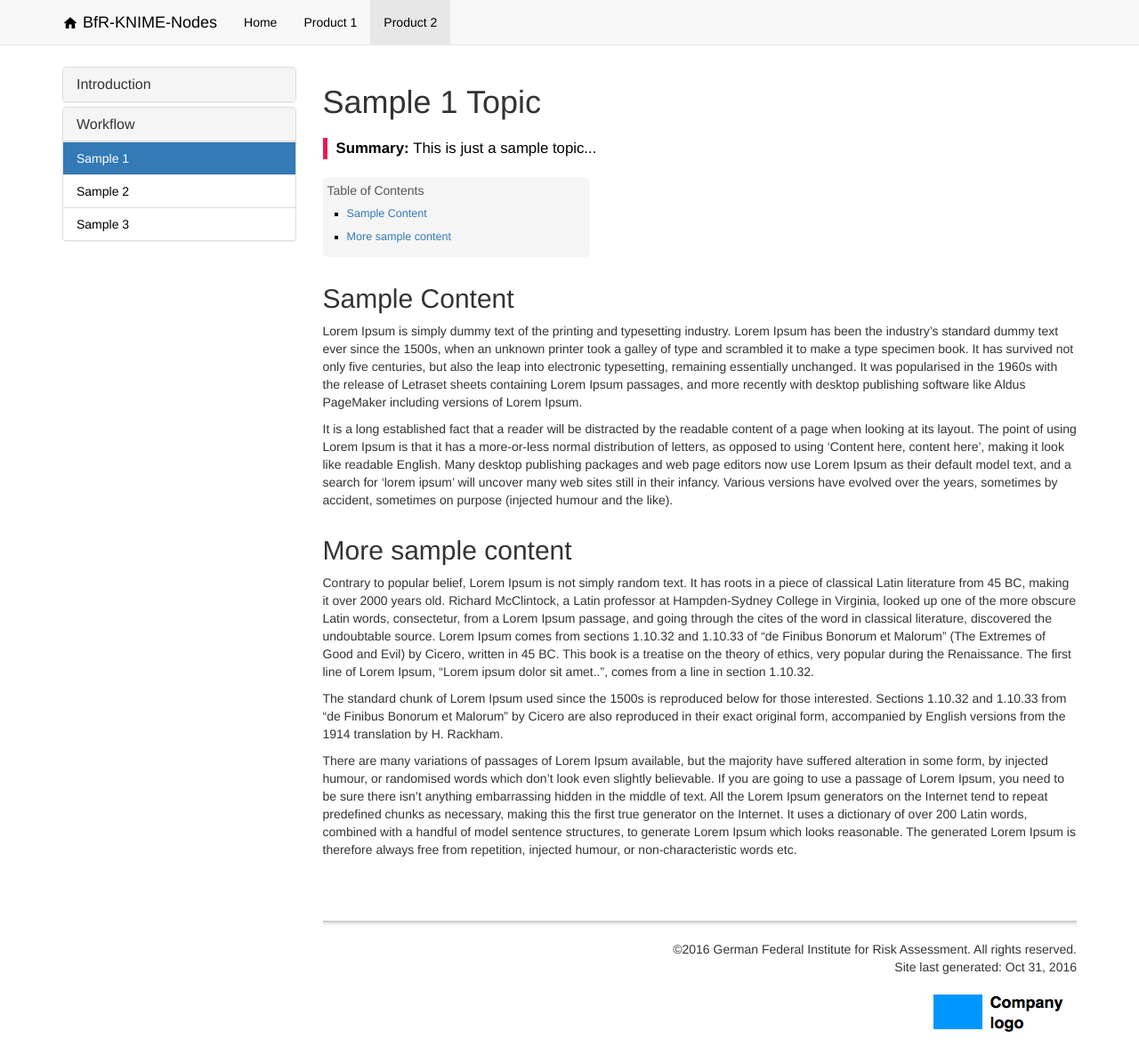
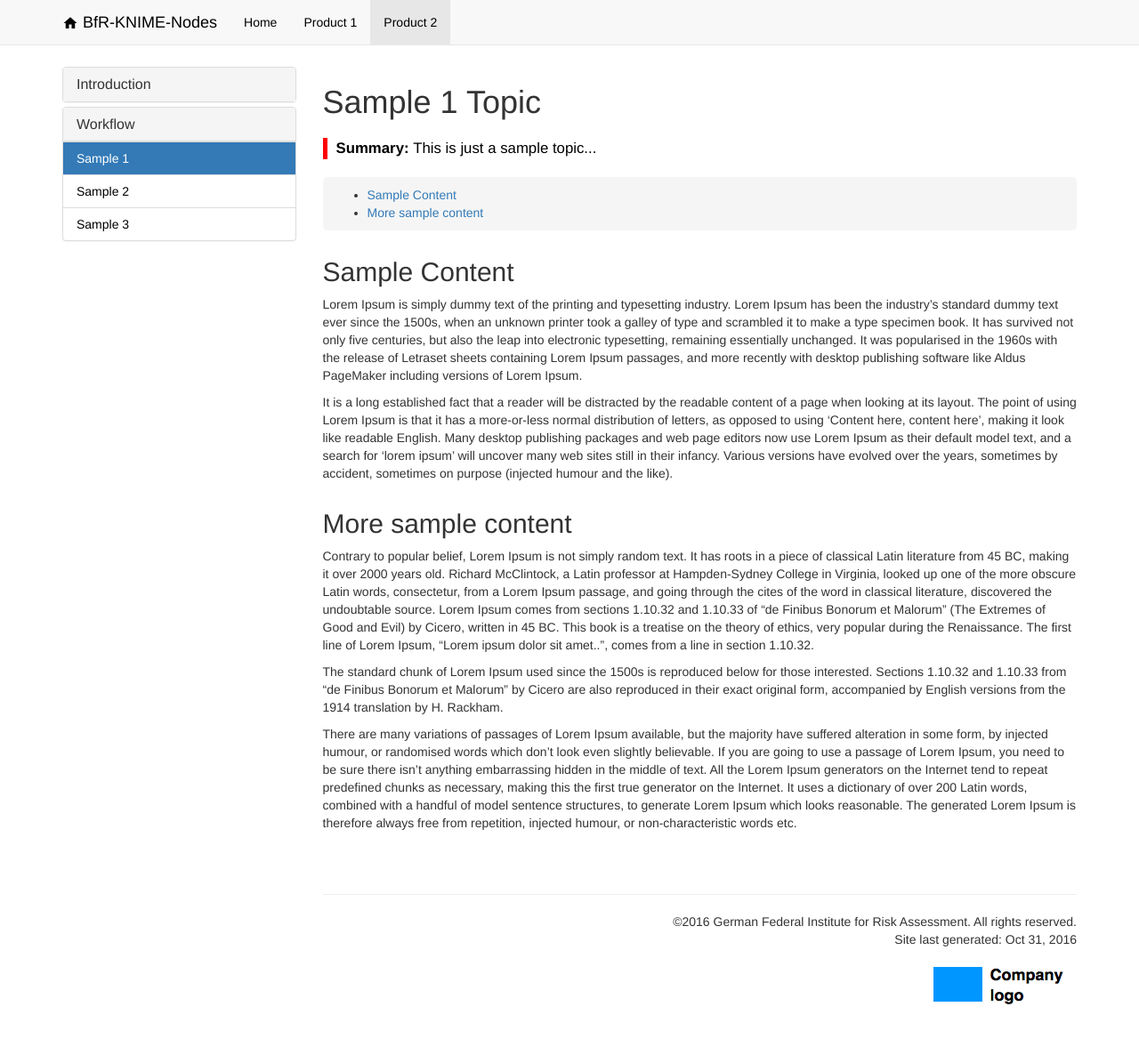
Before and after one commit to SiLeBAT/documentation-template, a Jekyll site: the page built from pages/product2/p2_sample1.md, in a window 1280 px wide and 1186 px high. Shown: the whole window at 89% size. Built offline with Jekyll 4.4.1, drawn with Linux system fonts in a browser that asks for light colours; nearby versions of some CDN libraries; comment, search, counter and statistics services are not loaded.

Commit message:
unused stuff removed

```diff
--- a/_includes/footer.html
+++ b/_includes/footer.html
@@ -1,4 +1,5 @@
 <footer>
+    <hr>
     <div class="row">
         <div class="col-lg-12">
             &copy;{{ site.time | date: "%Y" }} {{site.company_name}}. All rights reserved. <br /> {% if page.last_updated %}<span>Page last updated:</span> {{page.last_updated}}<br/>{% endif %} Site last generated: {{ site.time | date: "%b %-d, %Y" }}
--- a/_layouts/page.html
+++ b/_layouts/page.html
@@ -16,5 +16,4 @@ layout: default
 
 </div>
 
-<hr id="shaded"/>
 {% include footer.html %}
--- a/css/customstyles.css
+++ b/css/customstyles.css
@@ -8,6 +8,7 @@ img {
 
 footer {
     text-align: right;
+    margin-top: 70px;
 }
 
 i {
@@ -20,9 +21,9 @@ h3[id],
 h4[id],
 h5[id],
 h6[id],
-dt[id]{
-padding-top: 60px;
-margin-top: -40px
+dt[id] {
+    padding-top: 60px;
+    margin-top: -40px
 }
 
 .navbar-toggle {
@@ -41,21 +42,11 @@ margin-top: -40px
     color: #000;
 }
 
-#shaded {
-    height: 12px;
-    border: 0;
-    box-shadow: inset 0 6px 6px -6px rgba(0, 0, 0, 0.5);
-    margin-top: 70px;
-    background: white;
-    width: 100%;
-    margin-bottom: 10px;
-}
-
 #summary {
     font-size: 120%;
     color: #000;
     margin: 20px 0px 20px 0px;
-    border-left: 5px solid #ED1951;
+    border-left: 5px solid #f00;
     padding-left: 10px;
 }
 
@@ -64,43 +55,11 @@ margin-top: -40px
     font-weight: bold;
 }
 
-#markdown-toc li ul li {
-    list-style-type: none;
-    margin: 5px 0px 0px 0px;
-}
-
-#markdown-toc li {
-    margin: 8px 0px 8px 22px;
-    font-size: 90%;
-    list-style: square;
-}
-
 #markdown-toc {
     background-color: whitesmoke;
-    padding: 5px;
+    display: block;
+    padding: 10px 50px;
     border-radius: 5px;
-    max-width: 300px;
-    color: #000;
-}
-
-#markdown-toc li ul {
-    padding-left: 8px;
-}
-
-#markdown-toc li ul li::before {
-    content: "–  ";
-}
-
-#markdown-toc::before {
-    content: "Table of Contents";
-    font-weight: 500;
-    color: #555;
-    text-align: center;
-    margin-left: auto;
-    margin-right: auto;
-    width: 70px;
-    padding-top: 20px;
-    padding-bottom: 20px;
 }
 
 #nav-panel-body {
```
